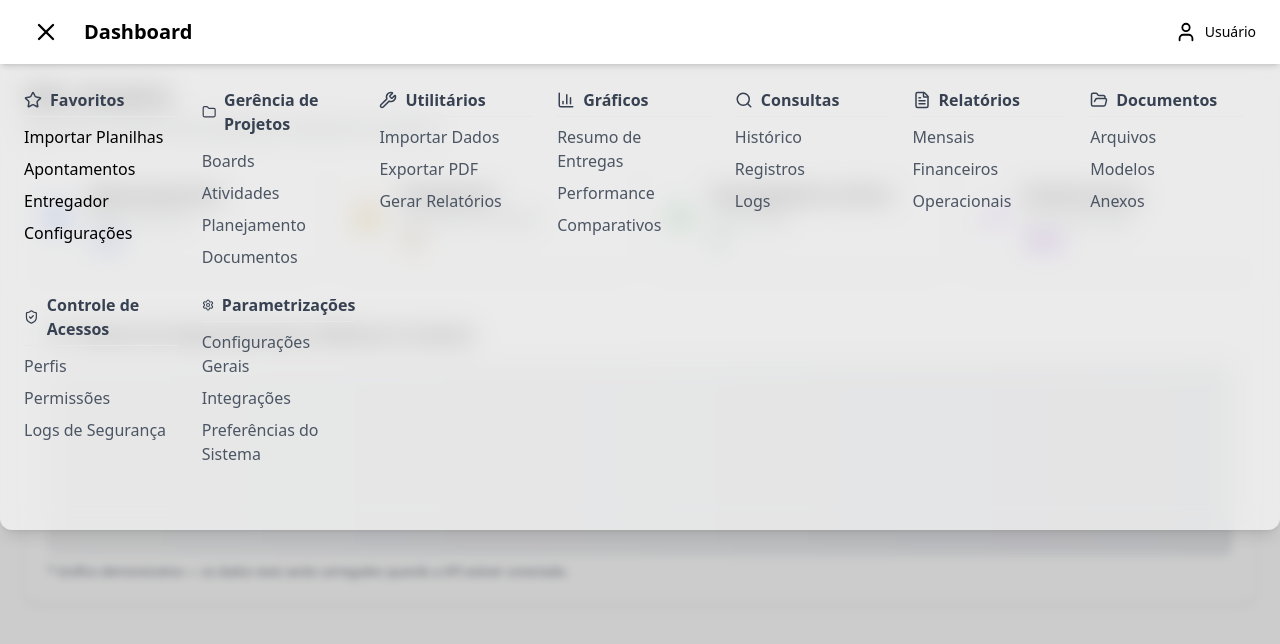
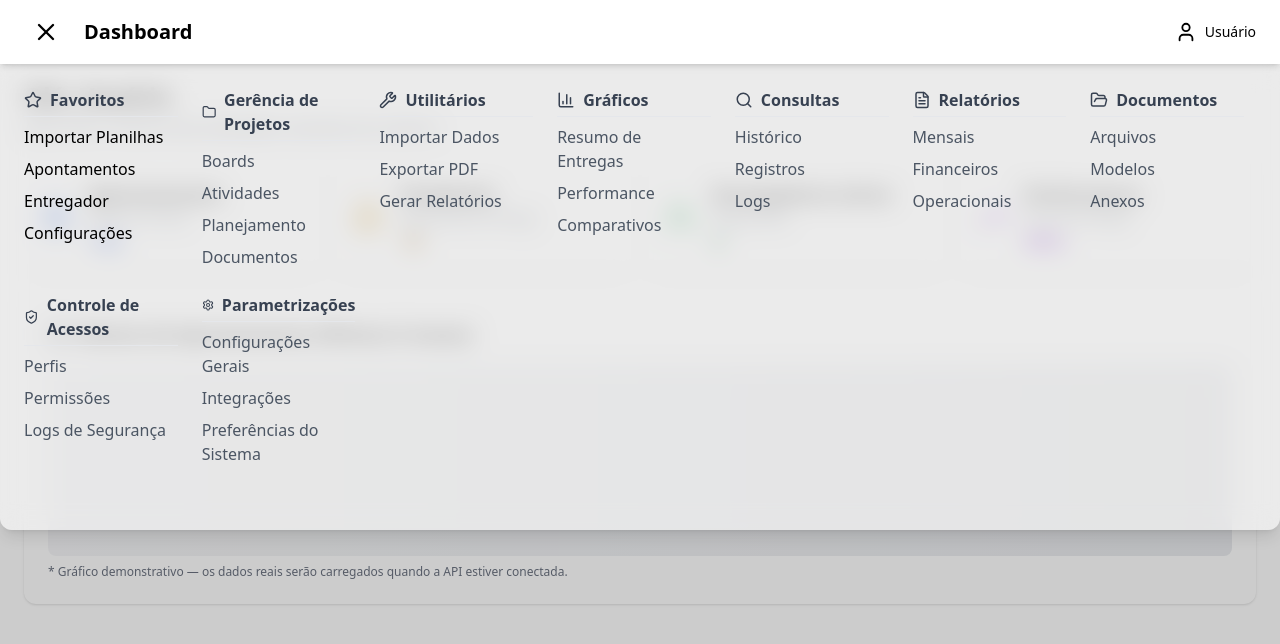
Before and after one commit to NetoDamasceno/frontend-notispro, a React (Vite) app: page /dashboard in a window 1280 px wide. Both pictures are taken after a click on the button 46 px from the left and 32 px from the top of the page. Shown: the top 644 px of the page. Built offline with nearby package versions, Linux system fonts and the light colour scheme.

Commit message:
menu don't blur all the page

```diff
--- a/src/components/Navbar.jsx
+++ b/src/components/Navbar.jsx
@@ -52,7 +52,7 @@ export default function Navbar({ title = "Página", userName = "Usuário" }) {
       {isMenuOpen && (
         <div
           onClick={() => setIsMenuOpen(false)}
-          className="fixed inset-0 bg-black/20 backdrop-blur-sm z-30"
+          className="fixed inset-0 bg-black/20 z-30"
         ></div>
       )}
 
```
